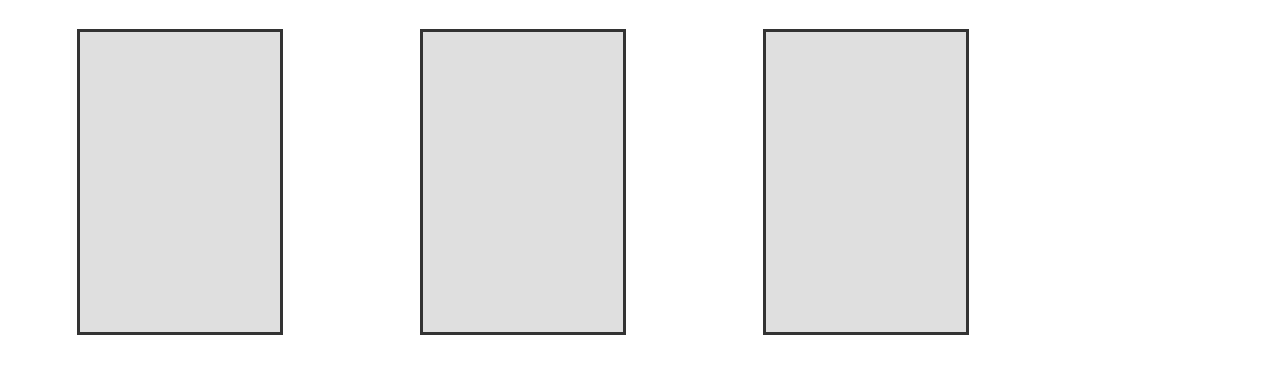
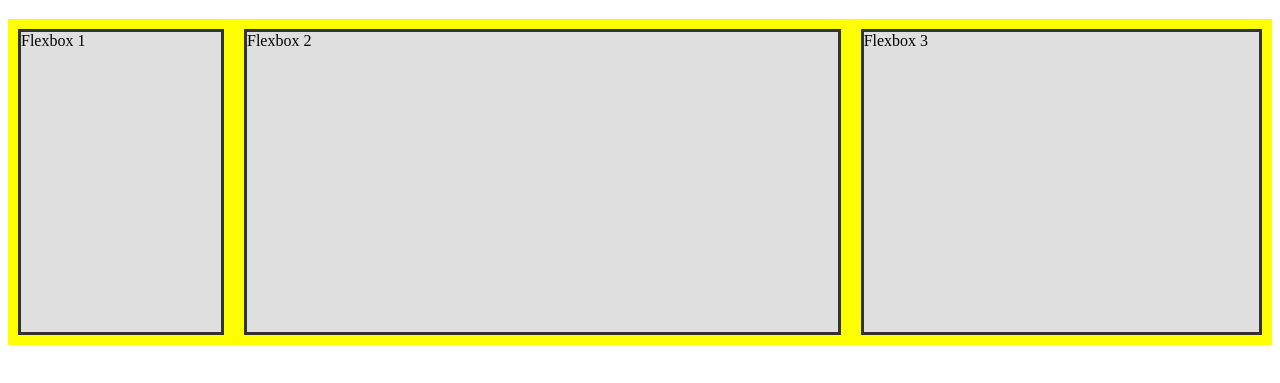
Before and after one commit to aqdas-raja/Css3Flex, a plain HTML site: page index.html in a window 1280 px wide. Shown: the part 61-444 px from the top of the page. Drawn offline with Linux system fonts and the light colour scheme.

Commit message:
FlexBox Practice

```diff
--- a/index.html
+++ b/index.html
@@ -9,11 +9,10 @@
 <body>
     <h1>FlexBox Containers.</h1>
     <div class="flexbox-container">
-    <div class="flexbox-item flexbox-item-1"></div>
-    <div class="flexbox-item flexbox-item-2"></div>
-    <div class="flexbox-item flexbox-item-3"></div>
-    <div class="axis main-axis"></div>
-    <div class="axis cross-axis"></div>
+    <div class="flexbox-item flexbox-item-1">Flexbox 1</div>
+    <div class="flexbox-item flexbox-item-2">Flexbox 2</div>
+    <div class="flexbox-item flexbox-item-3">Flexbox 3</div>
+
 
     </div>
 
--- a/style.css
+++ b/style.css
@@ -4,8 +4,7 @@ h1{
 }
 .flexbox-container {
     display: flex;
-    justify-content: space-around;
-    align-items: stretch;
+    background-color: yellow;
 }
 
 .flexbox-item {
@@ -17,12 +16,15 @@ h1{
 
 .flexbox-item-1 {
     min-height: 100px;
+    flex-shrink: 0;
 }
 
 .flexbox-item-2{
     min-height: 200px;
+    flex-grow: 2;
 }
 
 .flexbox-item-3{
     min-height: 300px;
+    flex-grow: 1;
 }
```
